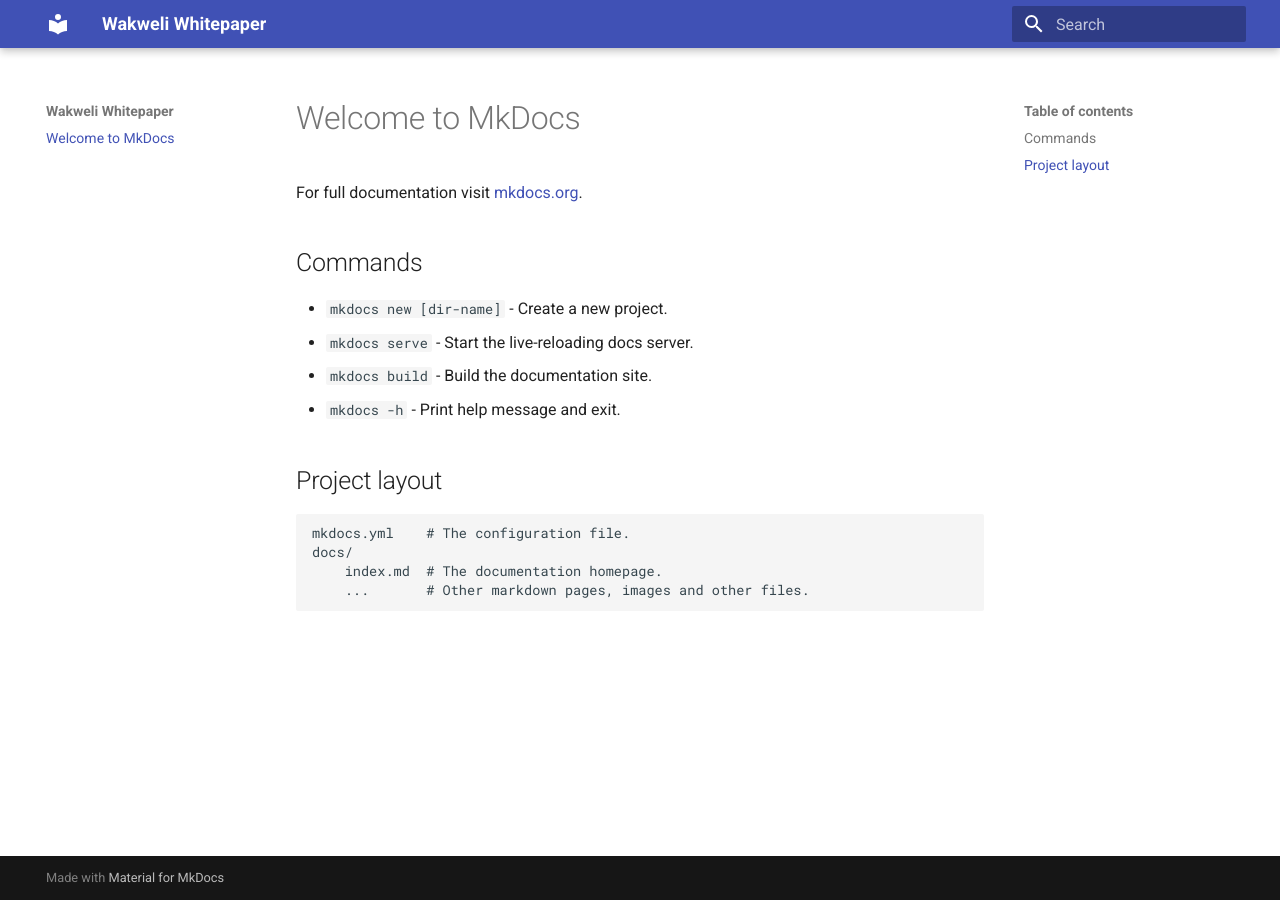
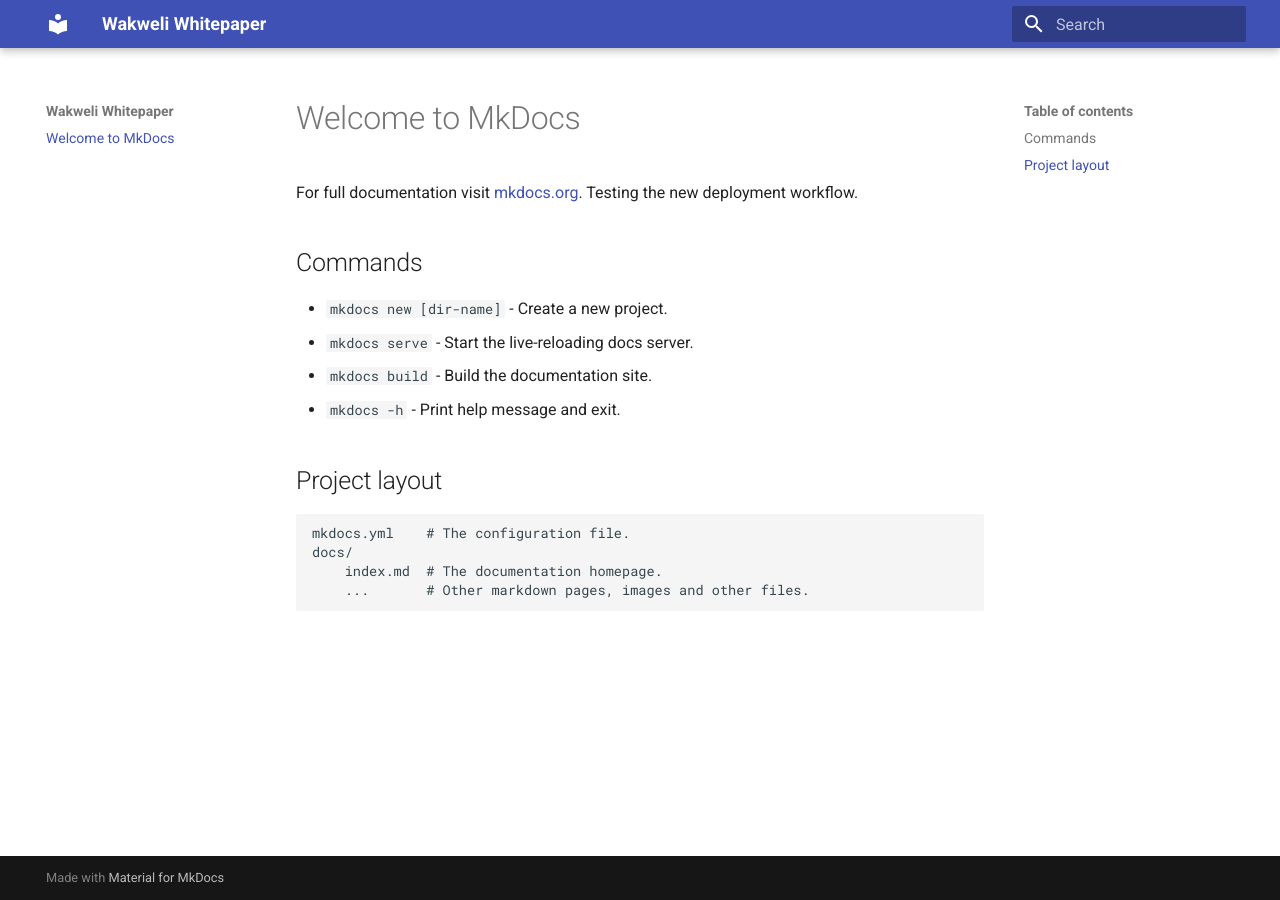
Before and after one commit to wakweli/whitepaper, an MkDocs documentation site: the page built from docs/index.md, in a window 1280 px wide. Built offline with MkDocs 1.6.1 and Material for MkDocs 9.7.7, drawn with Linux system fonts in a browser that asks for light colours.

Commit message:
Testing the new deployment workflow

```diff
--- a/docs/index.md
+++ b/docs/index.md
@@ -1,6 +1,7 @@
 # Welcome to MkDocs
 
 For full documentation visit [mkdocs.org](https://www.mkdocs.org).
+Testing the new deployment workflow.
 
 ## Commands
 
```
